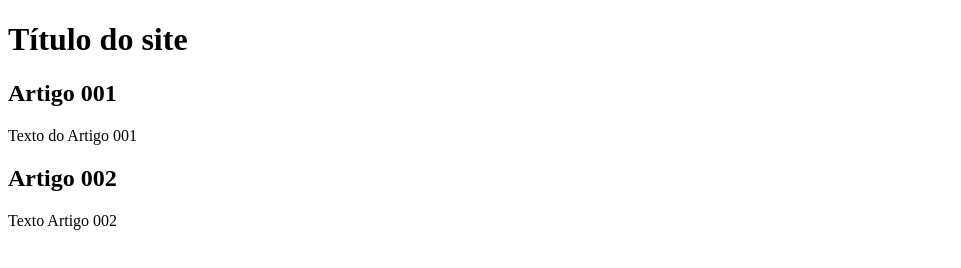
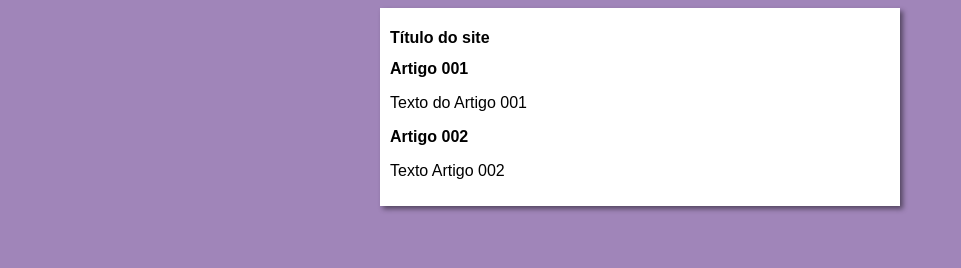
Before and after one commit to AlexFernandesDev/projeto-site, a plain HTML site: page index.html in a window 1280 px wide. Shown: the whole page, without its empty margins (0-961 px from the left). Drawn offline with Linux system fonts and the light colour scheme.

Commit message:
iniciei o design

```diff
--- /dev/null
+++ b/estilos/style.css
@@ -0,0 +1,17 @@
+* {
+    font-family: Arial, Helvetica, sans-serif;
+    font-size: 16px;
+}
+
+body {
+    background-color: rgb(160, 133, 185);
+}
+
+main {
+    background-color: white;
+    width: 500px;
+    margin: auto;
+    padding: 10px;
+    box-shadow: 3px 3px 5px rgba(0, 0, 0, 0.473);
+
+}
--- a/index.html
+++ b/index.html
@@ -5,6 +5,7 @@
     <meta http-equiv="X-UA-Compatible" content="IE=edge">
     <meta name="viewport" content="width=device-width, initial-scale=1.0">
     <title>Título do site</title>
+    <link rel="stylesheet" href="estilos/style.css">
 </head>
 <body>
     <main>
```
